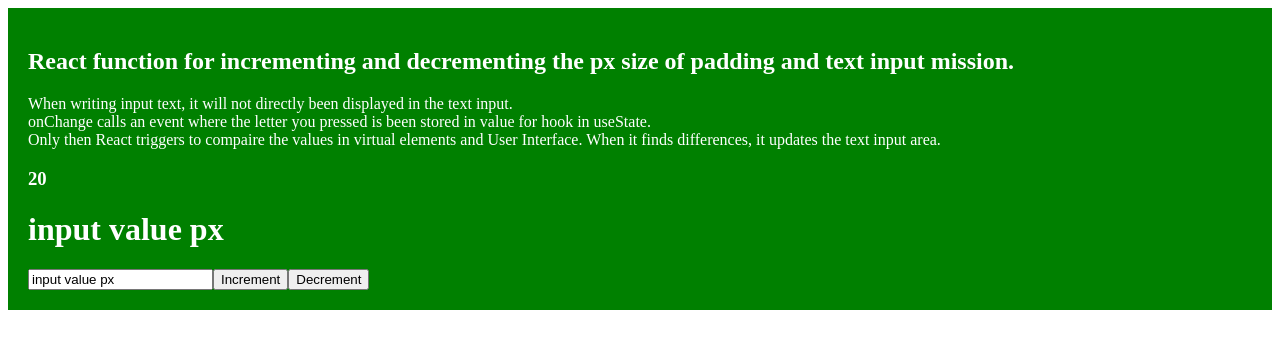
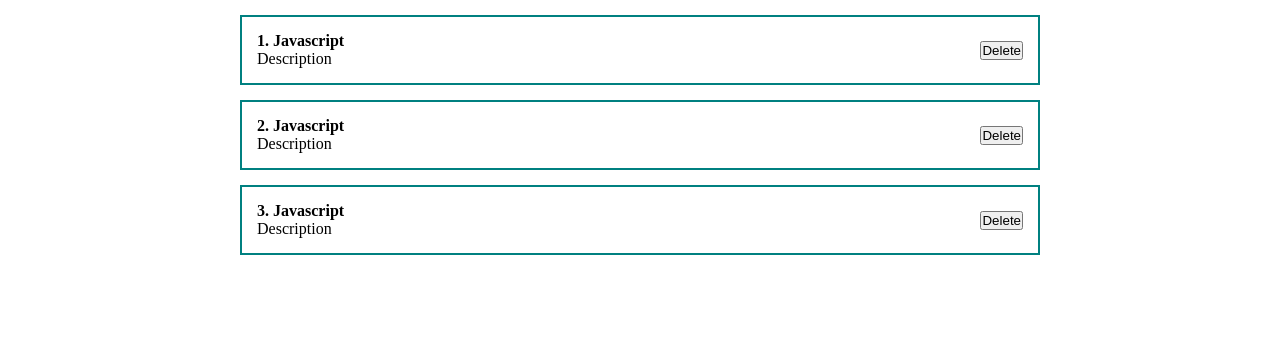
Before and after one commit to KaidoK-B04/learning_old_react, a React (Create React App) app: page / in a window 1280 px wide. Shown: the top 348 px of the page. Built offline with nearby package versions, Linux system fonts and the light colour scheme.

Commit message:
Postitem stage 1

```diff
--- a/package.json
+++ b/package.json
@@ -8,7 +8,7 @@
     "@testing-library/user-event": "^13.5.0",
     "react": "^18.2.0",
     "react-dom": "^18.2.0",
-    "react-scripts": "5.0.1",
+    "react-scripts": "^5.0.1",
     "web-vitals": "^2.1.4"
   },
   "scripts": {
--- a/src/App.js
+++ b/src/App.js
@@ -1,50 +1,17 @@
 import React, { useState } from "react";
+import Counter from "./components/Counter";
+import ClassCounter from "./components/ClassCounter";
+import "./styles/App.css";
+import PostItem from "./components/PostItem";
 
 function App() {
-  const [likes, setLikes] = useState(20);
   const [value, setValue] = useState("input value px");
-  const [paddingSize, setPaddingSize] = useState("20px");
-
-  function increment() {
-    setLikes(likes + 1);
-    setPaddingSize(`${parseInt(paddingSize) + 1}px`);
-  }
-  function decrement() {
-    setLikes(likes - 1);
-    setPaddingSize(`${parseInt(paddingSize) - 1}px`);
-  }
-
-  const bgColor = "green";
 
   return (
-    <div
-      className="App"
-      style={{ backgroundColor: bgColor, padding: paddingSize, color: "white" }}
-    >
-      <h2>
-        React function for incrementing and decrementing the px size of padding
-        and text input mission.
-      </h2>
-      <p>
-        When writing input text, it will not directly been displayed in the text
-        input.
-        <br />
-        onChange calls an event where the letter you pressed is been stored in
-        value for hook in useState.
-        <br />
-        Only then React triggers to compaire the values in virtual elements and
-        User Interface. When it finds differences, it updates the text input
-        area.
-      </p>
-      <h3>{likes}</h3>
-      <h1>{value}</h1>
-      <input
-        type="text"
-        value={value}
-        onChange={(event) => setValue(event.target.value)}
-      />
-      <button onClick={increment}>Increment</button>
-      <button onClick={decrement}>Decrement</button>
+    <div className="App">
+      <PostItem post={{ id: 1, title: "Javascript", body: "Description" }} />
+      <PostItem post={{ id: 2, title: "Javascript", body: "Description" }} />
+      <PostItem post={{ id: 3, title: "Javascript", body: "Description" }} />
     </div>
   );
 }
--- /dev/null
+++ b/src/components/ClassCounter.jsx
@@ -0,0 +1,33 @@
+import React from "react";
+
+class ClassCounter extends React.Component {
+
+    constructor(props) {
+        super(props)
+        this.state =  {
+            count: 0
+        }
+        this.increment = this.increment.bind(this)
+        this.decrement = this.decrement.bind(this)
+    }
+
+    increment() {
+        this.setState({count: this.state.count + 1})
+      }
+    decrement() {
+        this.setState({count: this.state.count - 1})
+      }
+
+    render () {
+        return (
+            <div>
+            <h1>{this.state.count}</h1>
+            <button onClick={this.increment}>Increment</button>
+            <button onClick={this.decrement}>Decrement</button>
+        </div>
+
+        )
+
+    }
+}
+export default ClassCounter;
--- /dev/null
+++ b/src/components/Counter.jsx
@@ -0,0 +1,22 @@
+import React, { useState } from 'react';
+
+const Counter = function () {
+    const [count, setCount] = useState(0)
+
+    function increment() {
+        setCount(count + 1);
+      }
+      function decrement() {
+        setCount(count - 1);
+      }
+
+    return (
+        <div>
+            <h1>{count}</h1>
+            <button onClick={increment}>Increment</button>
+            <button onClick={decrement}>Decrement</button>
+        </div>
+    )
+}
+
+export default Counter;
--- /dev/null
+++ b/src/components/PostItem.jsx
@@ -0,0 +1,19 @@
+import React from "react";
+
+const PostItem = (props) => {
+
+
+    return (
+        <div className="post">
+        <div className="post__content">
+          <strong>{props.post.id}. {props.post.title}</strong>
+          <div>{props.post.body} </div>
+        </div>
+        <div className="post_btns">
+          <button>Delete</button>
+        </div>
+      </div>
+    );
+};
+
+export default PostItem;
--- /dev/null
+++ b/src/styles/App.css
@@ -0,0 +1,23 @@
+* {
+    margin: 0;
+    padding: 0;
+    box-sizing: border-box;
+}
+
+#root {
+    display: flex;
+    justify-content: center;
+}
+
+.App {
+    width: 800px;
+}
+
+.post {
+    display: flex;
+    justify-content: space-between;
+    align-items: center;
+    padding: 15px;
+    border: 2px solid teal;
+    margin-top: 15px;
+}
```
Also changed, not shown: 1 other file (tests, documents, lock files or other folders).
